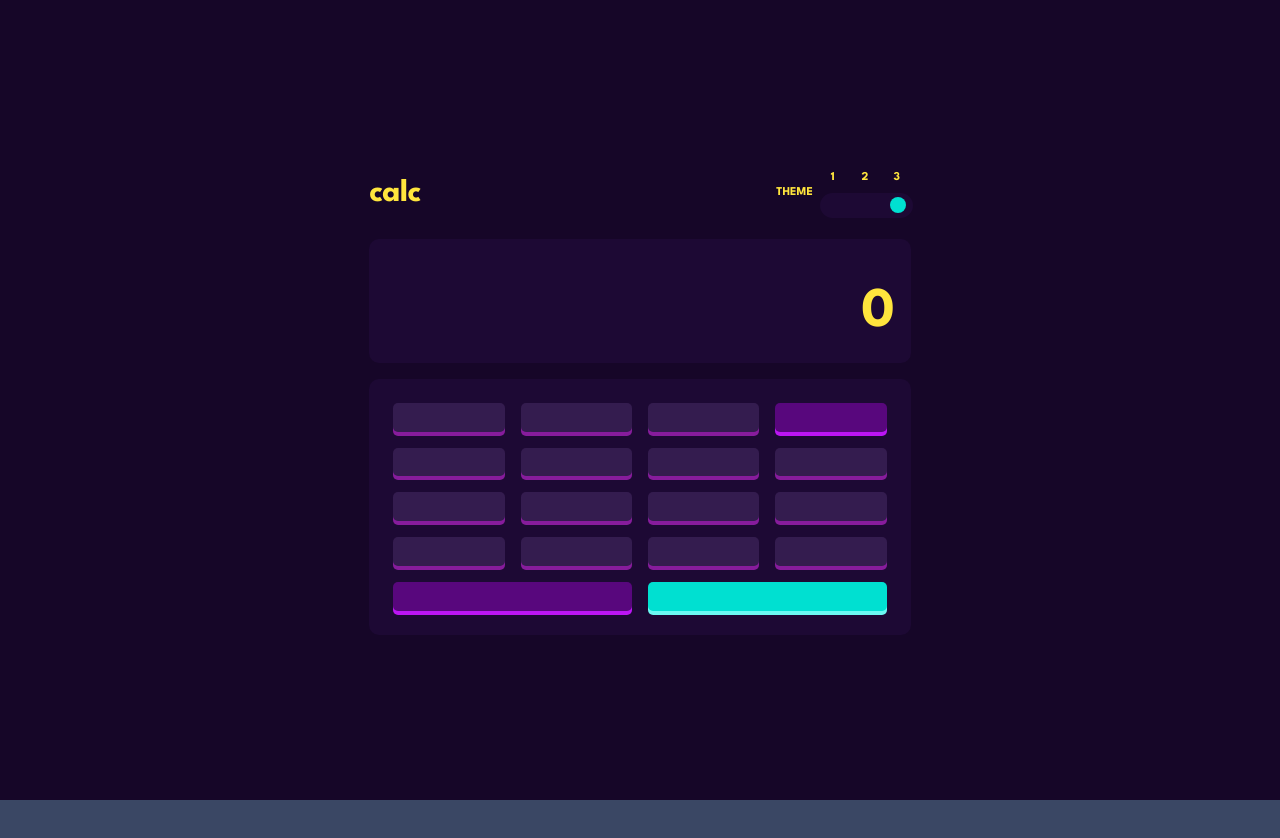
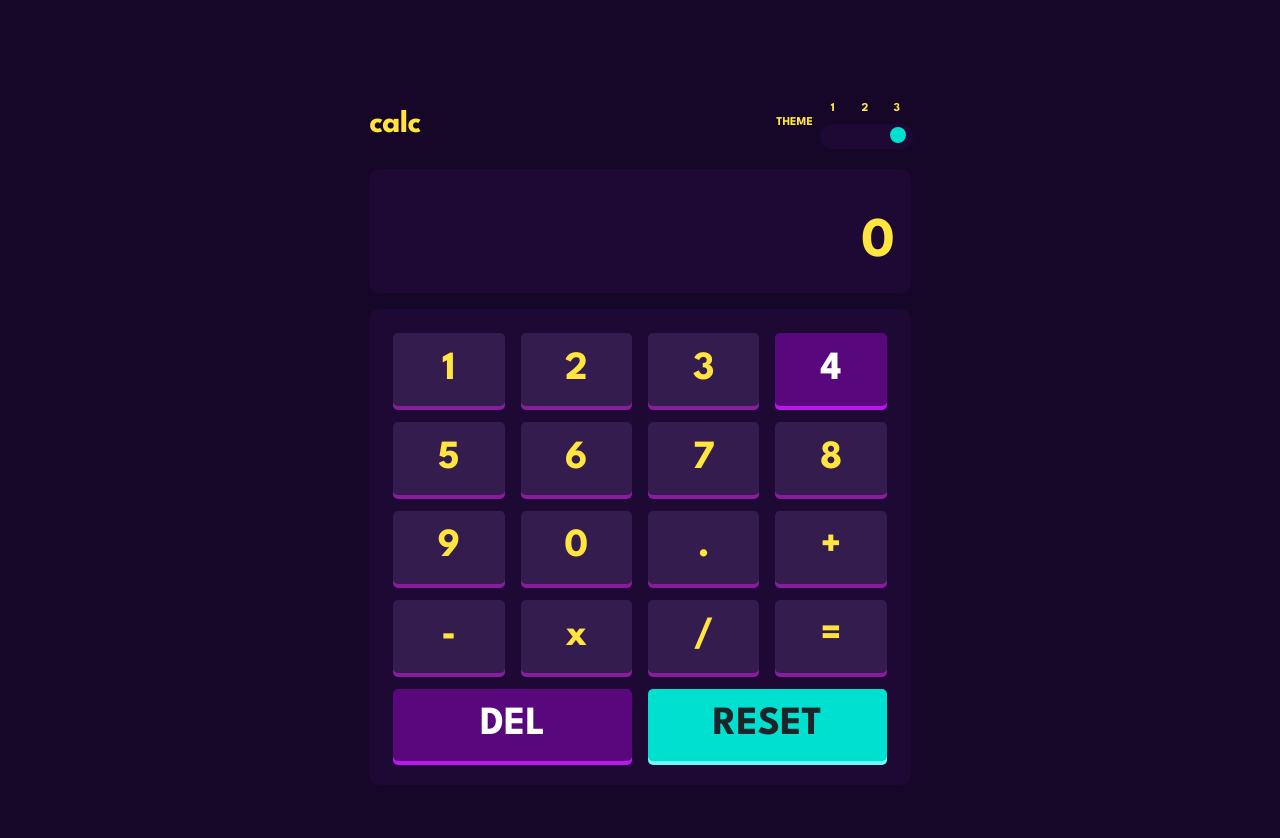
Before and after one commit to pronoia9/puny-math, a React (Create React App) app: page / in a window 1280 px wide. Shown: the top 838 px of the page. Before the commit the page ends 800 px from the top, so only its background shows below. Built offline with nearby package versions, Linux system fonts and the light colour scheme.

Commit message:
add addinput func

```diff
--- a/src/contexts/StateContext.js
+++ b/src/contexts/StateContext.js
@@ -2,59 +2,79 @@ import React, { createContext, useContext, useState } from 'react';
 
 const StateContext = createContext();
 
-const buttons = [
-  { key: '1', type: 'number', style: '' },
-  { key: '2', type: 'number', style: '' },
-  { key: '3', type: 'number', style: '' },
-  { key: '4', type: 'number', style: '' },
-  { key: '5', type: 'number', style: '' },
-  { key: '6', type: 'number', style: '' },
-  { key: '7', type: 'number', style: '' },
-  { key: '8', type: 'number', style: '' },
-  { key: '9', type: 'number', style: '' },
-  { key: '0', type: 'number', style: '' },
-  { key: '.', type: 'operator', style: '' },
-  { key: '+', type: 'operator', style: '' },
-  { key: '-', type: 'operator', style: '' },
-  { key: 'x', type: 'operator', style: '' },
-  { key: '/', type: 'operator', style: '' },
-  { key: '=', type: 'operator', style: '' },
-  { key: 'DEL', type: 'operator', style: ' double-size' },
-  { key: 'RESET', type: 'operator', style: ' double-size' },
-];
-
 export const ContextProvider = ({ children }) => {
   const [theme, setTheme] = useState('dark');
-  const [input, setInput] = useState(0);
+  const [input, setInput] = useState('0');
   const [calculations, setCalculations] = useState('');
   const [result, setResult] = useState('');
 
-  const themeButtonHandler = (event) => { setTheme(event.target.value); };
+  const themeButtonHandler = (event) => {
+    setTheme(event.target.value);
+  };
 
-  const addition = (num) => { setResult(result + num); };
-  const subtraction = (num) => { setResult(result - num); };
-  const multiplication = (num) => { setResult(result * num); };
-  const division = (num) => { setResult(result / num); };
+  const addInput = (num) => {
+    setInput(`${parseInt(input + num)}`);
+  }
+
+  const decimal = () => { };
+
+  const addition = () => {
+    setResult(result + input);
+  };
+
+  const subtraction = () => {
+    setResult(result - input);
+  };
+
+  const multiplication = () => {
+    setResult(result * input);
+  };
+
+  const division = () => {
+    setResult(result / input);
+  };
 
   const calculate = () => {
     // +, -, x, /, =
-  }
+  };
 
-  const showResult = () => { setInput(result); }
+  const showResult = () => {
+    setInput(result);
+  };
 
-  const clear = () => {
+  const reset = () => {
     setInput(0);
     setCalculations('');
     setResult('');
-  }
+  };
 
   const del = () => {
-    if (input.toString().length > 0) setInput(parseInt(input.toString().slice(input.length - 2)));
-   }
+    if (input.length > 0) setInput(input.slice(input.length - 2));
+  };
+
+  const buttons = [
+    { button: '1', type: 'number', style: '', click: addInput },
+    { button: '2', type: 'number', style: '', click: addInput },
+    { button: '3', type: 'number', style: '', click: addInput },
+    { button: '4', type: 'number', style: '', click: addInput },
+    { button: '5', type: 'number', style: '', click: addInput },
+    { button: '6', type: 'number', style: '', click: addInput },
+    { button: '7', type: 'number', style: '', click: addInput },
+    { button: '8', type: 'number', style: '', click: addInput },
+    { button: '9', type: 'number', style: '', click: addInput },
+    { button: '0', type: 'number', style: '', click: addInput },
+    { button: '.', type: 'operator', style: '', click: decimal },
+    { button: '+', type: 'operator', style: '', click: addition },
+    { button: '-', type: 'operator', style: '', click: subtraction },
+    { button: 'x', type: 'operator', style: '', click: multiplication },
+    { button: '/', type: 'operator', style: '', click: division },
+    { button: '=', type: 'operator', style: '', click: calculate },
+    { button: 'DEL', type: 'operator', style: ' double-size', click: del },
+    { button: 'RESET', type: 'operator', style: ' double-size', click: reset },
+  ];
 
   return (
-    <StateContext.Provider
-      value={{ theme, input, calculations, result, buttons, themeButtonHandler, }}>
+    <StateContext.Provider value={{ theme, input, calculations, result, buttons, themeButtonHandler }}>
       {children}
     </StateContext.Provider>
   );
```
